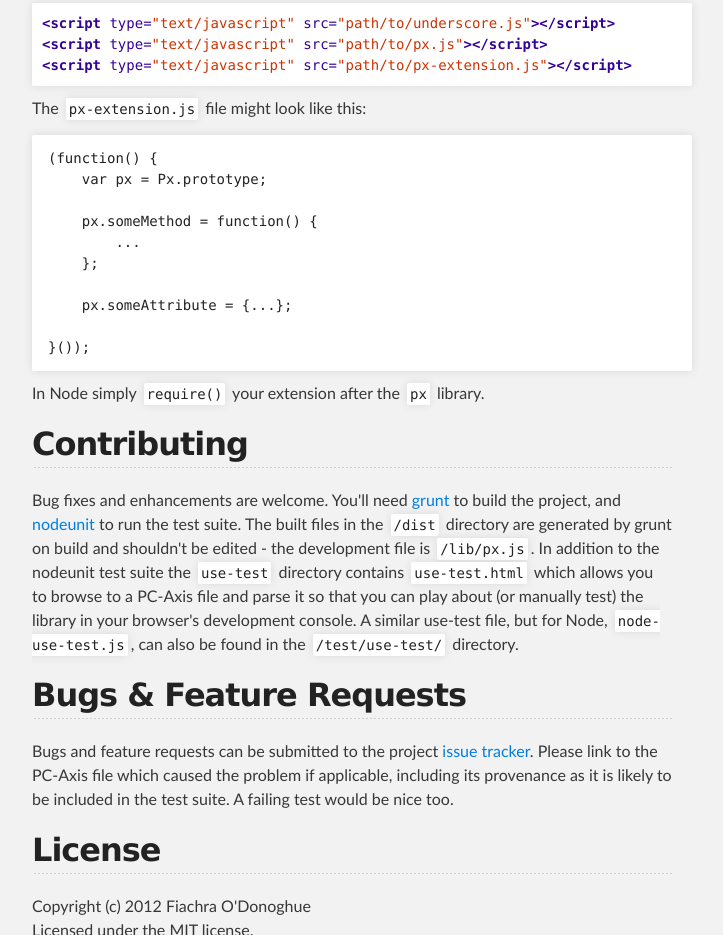
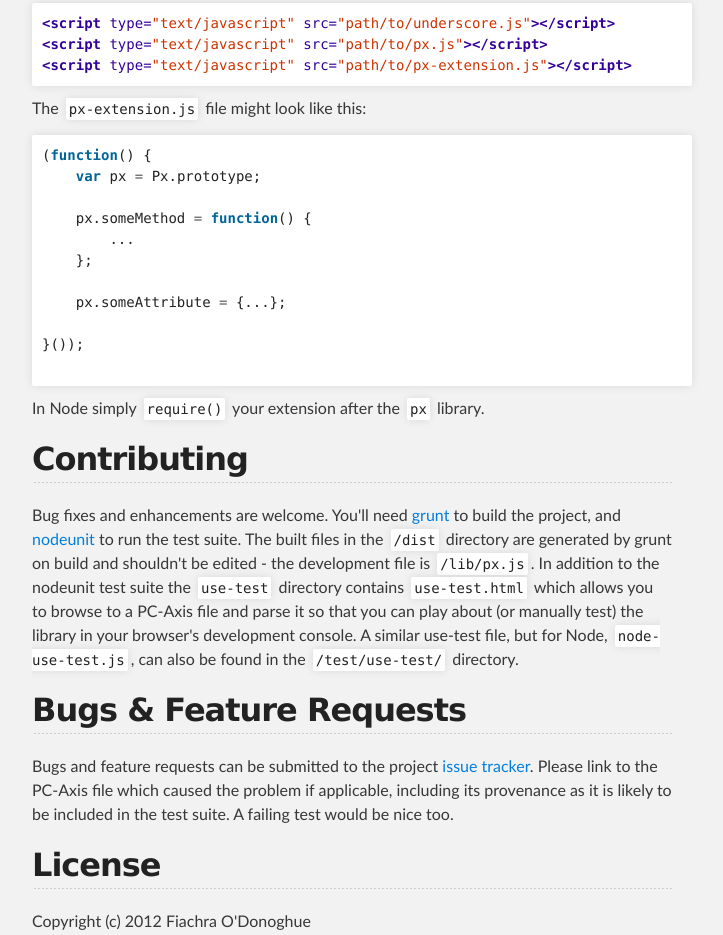
Before and after one commit to fod/px.js, a plain HTML site: page index.html in a window 1280 px wide. Shown: the part 9638-10573 px from the top of the page, without its empty margins (288-1011 px from the left). Drawn offline with Linux system fonts and the light colour scheme.

````diff
--- a/index.html
+++ b/index.html
@@ -424,17 +424,18 @@
 
 <p>The <code>px-extension.js</code> file might look like this:</p>
 
-<pre lang="javascript```"><code>(function() {
-    var px = Px.prototype;
+<div class="highlight"><pre><span class="p">(</span><span class="kd">function</span><span class="p">()</span> <span class="p">{</span>
+    <span class="kd">var</span> <span class="nx">px</span> <span class="o">=</span> <span class="nx">Px</span><span class="p">.</span><span class="nx">prototype</span><span class="p">;</span>
 
-    px.someMethod = function() {
-        ...
-    };
+    <span class="nx">px</span><span class="p">.</span><span class="nx">someMethod</span> <span class="o">=</span> <span class="kd">function</span><span class="p">()</span> <span class="p">{</span>
+        <span class="p">...</span>
+    <span class="p">};</span>
 
-    px.someAttribute = {...};
+    <span class="nx">px</span><span class="p">.</span><span class="nx">someAttribute</span> <span class="o">=</span> <span class="p">{...};</span>
 
-}());
-</code></pre>
+<span class="p">}());</span>
+
+</pre></div>
 
 <p>In Node simply <code>require()</code> your extension after the <code>px</code> library.</p>
 
````
Also changed, not shown: params.json (+1 -1 lines).
